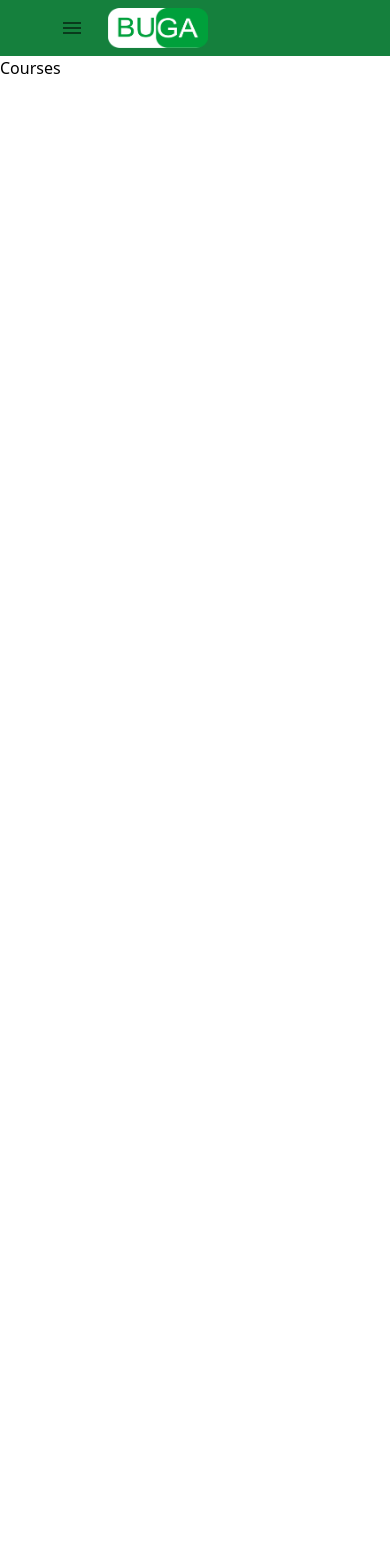
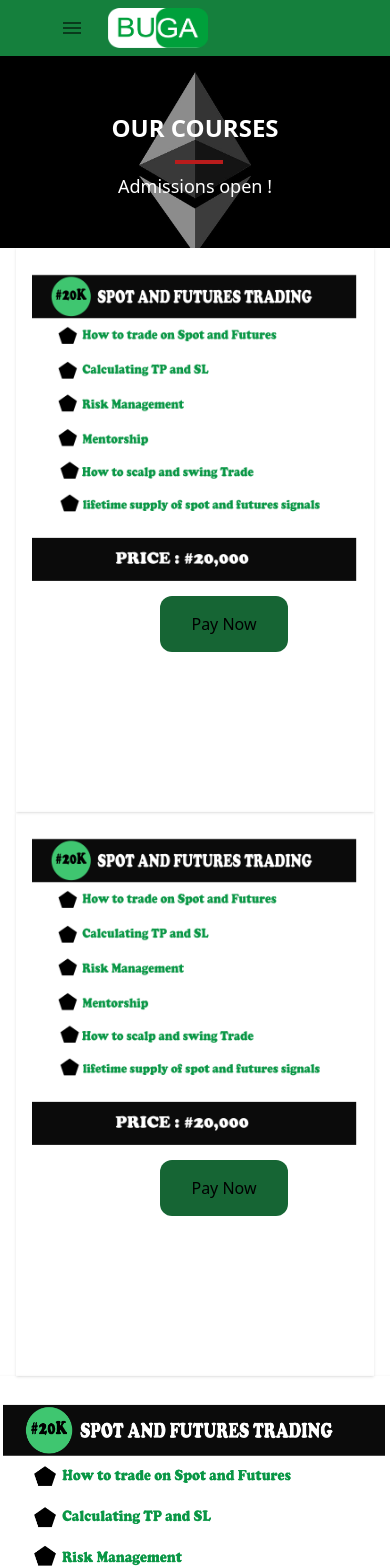
Before and after one commit to seonudoiba/bugacademy, a Next.js app: page /Courses in a window 390 px wide. Shown: the top 1568 px of the page. Before the commit the page ends 844 px from the top, so only its background shows below. Built offline with nearby package versions, Linux system fonts and the light colour scheme.

Commit message:
Add PAyment

```diff
--- /dev/null
+++ b/components/Courses/Course.js
@@ -0,0 +1,15 @@
+import React from "react";
+import Image from "next/image";
+import PayButton from "../PayButton";
+const Course = () => {
+	return (
+		<div className=''>
+			<Image src="/course1.png" alt="image-alt-text" width={500} height={500} />
+			<div className="mb-36 w-32 p-4 text-center mx-32 rounded-xl bg-green-800">
+				<PayButton />
+			</div>
+		</div>
+	);
+};
+
+export default Course;
--- /dev/null
+++ b/components/Footer.js
@@ -0,0 +1,41 @@
+import React from "react";
+import Link from 'next/Link'
+const Footer = () => {
+	return (
+		<footer className="text-center flex flex-col justify-center items-center pb-6 bg-green-700  text-white" >
+			<div className="container pt-9">
+				<div className="flex justify-center mb-9">
+					{/* <Link href="" className="mr-9 text-black">
+
+					</Link>
+					<Link href="#!" className="mr-9 text-black">
+
+					</Link>
+					<Link href="#!" className="mr-9 text-black">
+
+					</Link>
+					<Link href="#!" className="mr-9 text-black">
+
+					</Link>
+					<Link href="#!" className="mr-9 text-black">
+
+					</Link>
+					<Link href="#!" className="text-black">
+
+					</Link> */}
+				</div>
+			</div>
+
+			<div
+				className="text-center text-white font-bold p-4"
+				>
+				© 2022 Copyright :
+				<Link className="text-white" href="https://tailwind-elements.com/">
+                &nbsp; Bullish Green Academy
+				</Link>
+			</div>
+		</footer>
+	);
+};
+
+export default Footer;
--- a/components/Home/CourseHero.js
+++ b/components/Home/CourseHero.js
@@ -38,6 +38,7 @@ const CourseHero = () => {
 						<h2 className="font-bold text-8xl pt-6">M</h2>
 						<div className="text-xl font-bold py-6 ">Modern Careers</div>
 						<div className="h-2 mb-8 bg-red-900 pb-2 w-12  "></div>
+						___________________________________________________
 					</div>
 				</div>
 			</div>
--- a/components/Home/Hero.js
+++ b/components/Home/Hero.js
@@ -1,30 +1,41 @@
 import React from "react";
 import Card from "../Card";
 import PaymentIcon from "@mui/icons-material/Payment";
-import StickyNote2Icon from '@mui/icons-material/StickyNote2';
-import Person4Icon from '@mui/icons-material/Person4';
-import DriveFileRenameOutlineIcon from '@mui/icons-material/DriveFileRenameOutline';
+import StickyNote2Icon from "@mui/icons-material/StickyNote2";
+import Person4Icon from "@mui/icons-material/Person4";
+import DriveFileRenameOutlineIcon from "@mui/icons-material/DriveFileRenameOutline";
 
 const Hero = () => {
 	return (
 		<div className="md:h-screen md:p-28 p-12 hero  text-center md:text-left">
 			<div>
-				<div className="text-2xl md:text-4xl  font-bold text-white p-2">BULLISH GREEN ACADEMY</div>
-				<div className="text-sm md:font-bold text-green-700 px-6">
-					{" "}
-					We Learn to Earn
+				<div className="text-2xl md:text-4xl  font-bold text-white p-2">
+					BULLISH GREEN ACADEMY
 				</div>
+				<div className="text-sm md:font-bold text-green-700 px-6"> We Learn to Earn</div>
 				<button class="bg-transparent hover:scale-110 mx-8 my-6 hover:bg-green-700 text-green-700 font-semibold hover:text-white py-2 px-4 border border-green-700 hover:border-transparent rounded">
-				<a href="https://wa.link/29383j"><PaymentIcon /> BUY/SELL CRYPTO</a>
+					<a href="/Courses">
+						<PaymentIcon /> Pay for a Course
+					</a>
+					{/* <a href="https://wa.link/29383j"><PaymentIcon /> BUY/SELL CRYPTO</a> */}
 				</button>
 			</div>
-			<div className='md:grid grid-cols-3 gap-6'>
-				<Card  icon={<StickyNote2Icon sx={{ fontSize: 100 }} className='text-white'/>} text='Certified courses'/>
-				<Card icon={<Person4Icon sx={{ fontSize: 100 }} className='text-white'/>} text='Certified Instructors'/>
-				<Card icon={<DriveFileRenameOutlineIcon sx={{ fontSize: 100  }} className='text-white'/>} text='Top classes & materials'/>
-
+			<div className="md:grid grid-cols-3 gap-6">
+				<Card
+					icon={<StickyNote2Icon sx={{ fontSize: 100 }} className="text-white" />}
+					text="Certified courses"
+				/>
+				<Card
+					icon={<Person4Icon sx={{ fontSize: 100 }} className="text-white" />}
+					text="Certified Instructors"
+				/>
+				<Card
+					icon={
+						<DriveFileRenameOutlineIcon sx={{ fontSize: 100 }} className="text-white" />
+					}
+					text="Top classes & materials"
+				/>
 			</div>
-
 		</div>
 	);
 };
--- a/components/Layout.js
+++ b/components/Layout.js
@@ -1,12 +1,13 @@
 import React from 'react'
 import Navbar from './Navbar'
-import Appbar from './Appbar'
+import Footer from './Footer'
 const Layout = ({children}) => {
   return (
     <div>
         <Navbar/>
 
         {children}
+        <Footer/>
     </div>
   )
 }
--- /dev/null
+++ b/components/PayButton.js
@@ -0,0 +1,13 @@
+import React from "react";
+import Link from "next/link";
+const PayButton = () => {
+	return (
+		<Link
+			href="/Payment"
+			className="mb-36 w-32 p-4 text-center mx-32 rounded-xl bg-green-800">
+			Pay Now
+		</Link>
+	);
+};
+
+export default PayButton;
--- a/package.json
+++ b/package.json
@@ -15,7 +15,8 @@
     "@mui/material": "^5.10.8",
     "next": "12.3.1",
     "react": "18.2.0",
-    "react-dom": "18.2.0"
+    "react-dom": "18.2.0",
+    "react-paystack": "^4.0.1"
   },
   "devDependencies": {
     "autoprefixer": "^10.4.12",
--- a/pages/Courses.js
+++ b/pages/Courses.js
@@ -1,9 +1,38 @@
-import React from 'react'
+import React from "react";
+import Course from "../components/Courses/Course";
+import PaymentIcon from "@mui/icons-material/Payment";
 
 const Courses = () => {
-  return (
-    <div>Courses</div>
-  )
-}
+	return (
+		<div>
+			<div className="md:h-1/5 md:p-28 p-12 hero  text-center md:text-left">
+				<div className="flex flex-col items-center">
+					<div className="text-2xl md:text-4xl  font-bold text-white p-2">
+						OUR COURSES
+					</div>
+					<div className="h-1 bg-red-700  w-12 ml-2 my-2"></div>
+					<div className="text-lg md:font-bold text-white px-6">
+						Admissions open !
+					</div>
+				</div>
+			</div>
+			{/* ////////////////////////////////////////// */}
+			<div className=" md:flex justify-center wx-32">
+				<div className="md:w-5/12 shadow mx-4 md:p-8 p-4">
+					<Course />
+				</div>
+				<div className="md:w-5/12 shadow mx-4 md:p-8 p-4">
+					<Course />
+				</div>
 
-export default Courses
+			</div>
+			<div className=" flex justify-center wx-32">
+			<div className="md:w-5/12 shadow mx-4 md:p-8 p-4">
+					<Course />
+				</div>
+			</div>
+		</div>
+	);
+};
+
+export default Courses;
--- /dev/null
+++ b/pages/Payment.js
@@ -0,0 +1,74 @@
+import React from "react";
+import { useState } from "react";
+import { PaystackButton } from "react-paystack";
+import Image from "next/image";
+const PayButton = () => {
+	const publicKey = "pk_test_712d32ccfd4291f7990393998e1f664d90a087c1";
+	const amount = 10000000; // Remember, set in kobo!
+	const [email, setEmail] = useState("");
+	const [name, setName] = useState("");
+	const [phone, setPhone] = useState("");
+
+	const componentProps = {
+		email,
+		amount,
+		metadata: {
+			name,
+			phone,
+		},
+		publicKey,
+		text: "Pay #20,000",
+		onSuccess: () => console.log(response.data),
+		onClose: () => alert("CLosed!!"),
+	};
+
+	return (
+		<div className="flex h-screen justify-center hero">
+			<div className="flex flex-col font-sans justify-center items-center md:mx-32 text-lg w-full  md:w-1/2 bg-white">
+				<div className="text-2xl md:text-4xl  font-bold  p-2">BULLISH GREEN ACADEMY</div>
+				<div className="text-md md:text-lg  p-2">
+					Fill the Form below to complete your Payment
+				</div>
+
+				<form className="mx-auto w-3/4 py-8  ">
+					<div className="space-x-2  flex flex-col">
+						<label className="block text-gray-900 text-sm font-bold  mb-2" for="username">
+							Full Name
+						</label>
+						<input
+							className="shadow appearance-none border rounded w-full py-2 px-3 text-gray-700 leading-tight focus:outline-none focus:shadow-outline"
+							type="text"
+							id="name"
+							onChange={(e) => setName(e.target.value)}
+						/>
+						<label className="block text-gray-900 text-sm font-bold mb-2" for="username">
+							Email
+						</label>
+						<input
+							className="shadow appearance-none border rounded w-full py-2 px-3 text-gray-700 leading-tight focus:outline-none focus:shadow-outline"
+							type="text"
+							id="email"
+							onChange={(e) => setEmail(e.target.value)}
+						/>
+						<label className="block text-gray-900 text-sm font-bold mb-2" for="username">
+							Phone
+						</label>
+						<input
+							className="shadow appearance-none border rounded w-full py-2 px-3 text-gray-700 leading-tight focus:outline-none focus:shadow-outline"
+							type="text"
+							id="phone"
+							onChange={(e) => setPhone(e.target.value)}
+						/>
+					</div>
+				</form>
+				<PaystackButton
+					disabled
+					className="h-10 m-4 px-6 font-semibold rounded-md bg-green-600 text-white"
+					{...componentProps}
+				/>
+			</div>
+		</div>
+	);
+};
+
+export default PayButton;
--- a/pages/index.js
+++ b/pages/index.js
@@ -1,5 +1,4 @@
 import Head from "next/head";
-import Image from "next/image";
 import Hero from "../components/Home/Hero";
 import AboutHero from "../components/Home/AboutHero";
 import CourseHero from "../components/Home/CourseHero";
@@ -16,7 +15,7 @@ export default function Home() {
 			<Hero />
 			<AboutHero />
 			<CourseHero />
-			<a className='mb-36 p-4 text-center mx-32 rounded-xl bg-green-800 w-8' href="https://pay.squadco.com/HNPW48">Order Now</a>
+
 
 		</div>
 	);
```
Also changed, not shown: public/course1.png (added), 1 other file (tests, documents, lock files or other folders).
